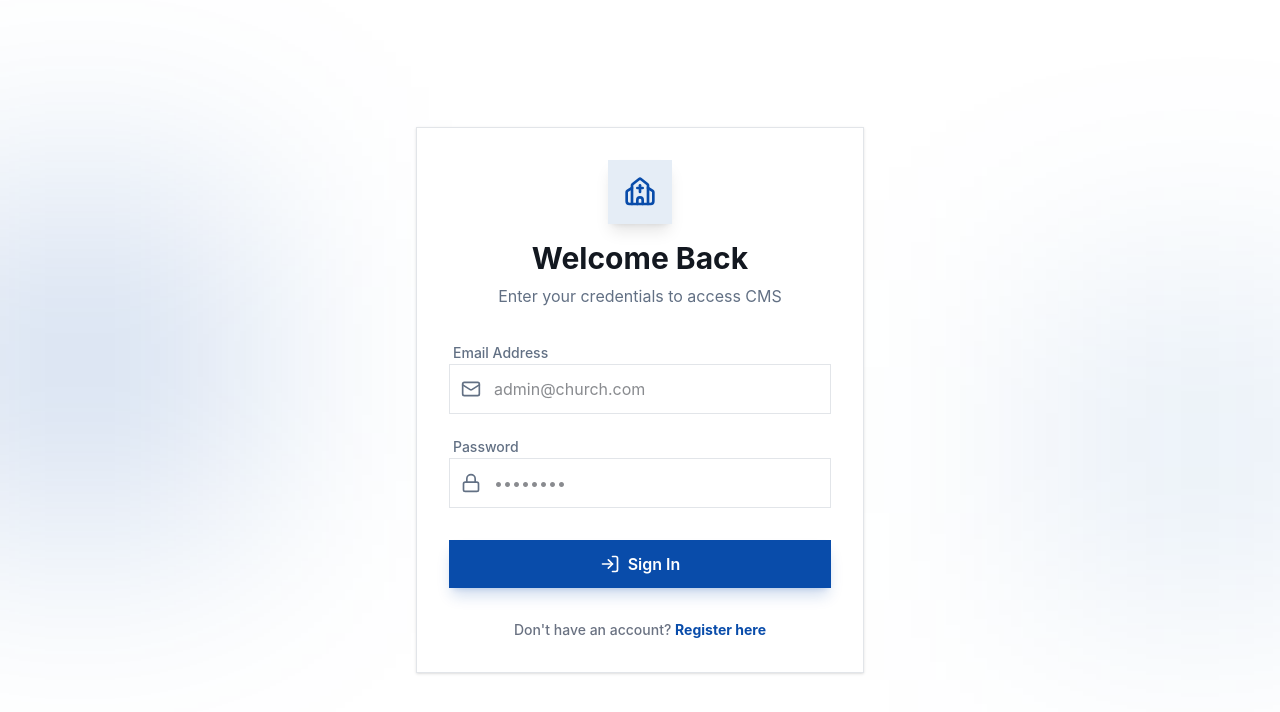
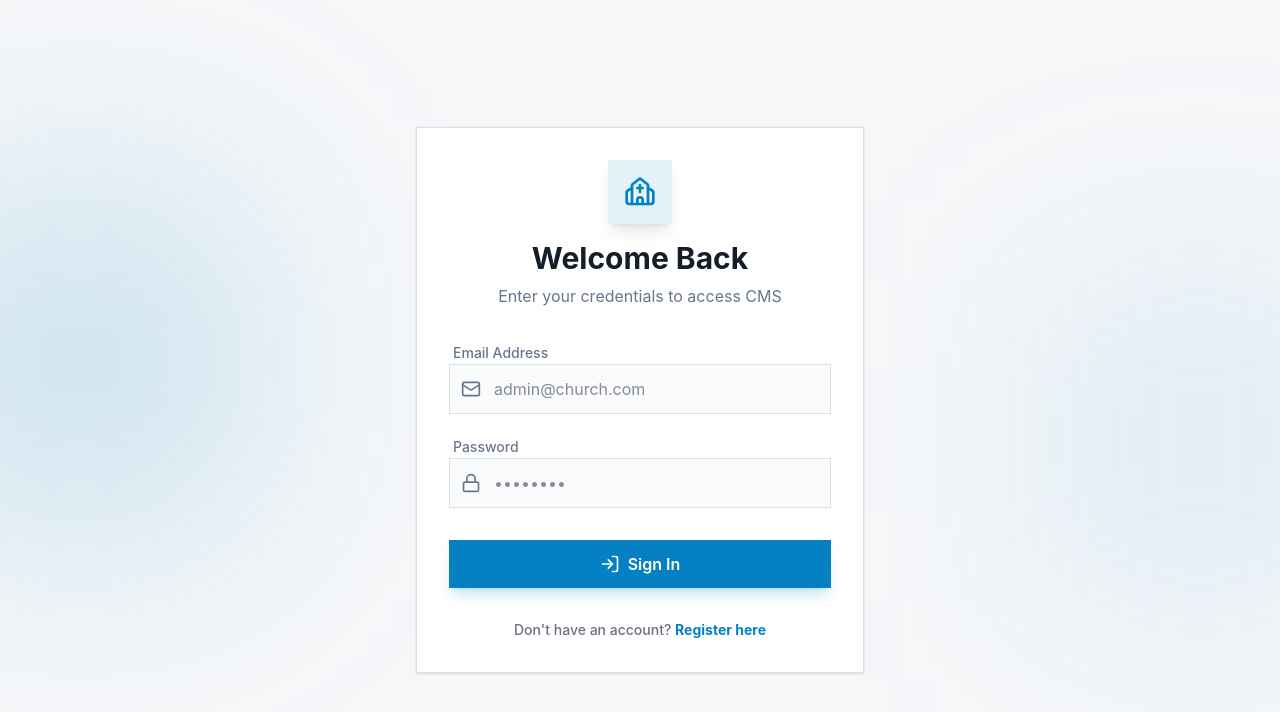
Before and after one commit to dondou21/cms, a Next.js app: page /login in a window 1280 px wide. Shown: the top 712 px of the page. Built offline with nearby package versions, Linux system fonts and the light colour scheme; no server answers.

Commit message:
Fix sidebar color with dedicated CSS token + improved dark mode theme (warm slate, not black)

```diff
--- a/app/components/Sidebar.tsx
+++ b/app/components/Sidebar.tsx
@@ -68,7 +68,7 @@ export default function Sidebar() {
     };
 
     return (
-        <aside className="flex flex-col flex-shrink-0 h-full w-60 bg-[#0284c7] text-white">
+        <aside className="sidebar-root flex flex-col flex-shrink-0 h-full w-60">
             {/* ── Brand ── */}
             <div className="flex items-center gap-3 px-5 py-5 border-b border-white/10">
                 <div className="w-9 h-9 rounded-lg bg-white/10 flex items-center justify-center shrink-0">
--- a/app/globals.css
+++ b/app/globals.css
@@ -1,87 +1,115 @@
 @import "tailwindcss";
 
 :root {
-  --background: 0 0% 100%;
-  --foreground: 215 25% 10%;
-  --card: 0 0% 100%;
-  --card-foreground: 215 25% 10%;
-  --popover: 0 0% 100%;
-  --popover-foreground: 215 25% 10%;
-  --primary: 215 90% 35%; /* #0a4d92 - Professional Blue */
+  /* Main surfaces */
+  --background:    210 20% 97%;      /* Soft light gray page */
+  --foreground:    215 30% 12%;
+  --card:          0 0% 100%;        /* White cards */
+  --card-foreground: 215 30% 12%;
+  --popover:       0 0% 100%;
+  --popover-foreground: 215 30% 12%;
+
+  /* Brand */
+  --primary:       201 96% 39%;      /* Sky Blue: #0284c7 */
   --primary-foreground: 0 0% 100%;
-  --secondary: 25 95% 50%; /* #f58220 - Vibrant Orange */
+  --secondary:     25 95% 50%;       /* Orange accent */
   --secondary-foreground: 0 0% 100%;
-  --muted: 210 20% 96%;
-  --muted-foreground: 215 15% 45%;
-  --accent: 215 90% 35%;
+
+  /* Muted */
+  --muted:         210 20% 93%;
+  --muted-foreground: 215 15% 48%;
+  --accent:        201 96% 39%;
   --accent-foreground: 0 0% 100%;
-  --destructive: 0 84% 60%;
+
+  /* Semantic */
+  --destructive:   0 84% 60%;
   --destructive-foreground: 0 0% 98%;
-  --border: 215 15% 90%;
-  --input: 215 15% 90%;
-  --ring: 25 95% 50%;
-  --radius: 0px; /* Sharp corners */
+  --border:        215 15% 88%;
+  --input:         215 15% 88%;
+  --ring:          201 96% 39%;
+  --radius:        0.5rem;
+
+  /* ── Sidebar ── dedicated token so it never blends with the page */
+  --sidebar-bg:    201 96% 30%;      /* Deeper sky blue for contrast */
+  --sidebar-fg:    0 0% 100%;
 }
 
 .dark {
-  --background: 215 25% 6% ; /* Very dark navy gray */
-  --foreground: 210 20% 98% ;
-  --card: 215 25% 8% ;
-  --card-foreground: 210 20% 98% ;
-  --popover: 215 25% 8% ;
-  --popover-foreground: 210 20% 98% ;
-  --primary: 210 100% 50% ; /* Brighter Blue for dark mode */
-  --primary-foreground: 0 0% 100% ;
-  --secondary: 25 95% 50% ; /* #f58220 */
-  --secondary-foreground: 0 0% 100% ;
-  --muted: 215 20% 15% ;
-  --muted-foreground: 215 10% 65% ;
-  --accent: 210 100% 50% ;
-  --accent-foreground: 0 0% 100% ;
-  --destructive: 0 62% 30% ;
-  --destructive-foreground: 0 0% 94% ;
-  --border: 215 20% 20% ;
-  --input: 215 20% 20% ;
-  --ring: 25 95% 50% ;
+  /* Page & cards — warm dark slate, NOT black */
+  --background:    222 18% 16%;      /* #1e2333 warm dark slate */
+  --foreground:    210 25% 92%;
+  --card:          222 18% 20%;      /* slightly lighter than bg */
+  --card-foreground: 210 25% 92%;
+  --popover:       222 18% 20%;
+  --popover-foreground: 210 25% 92%;
+
+  /* Brand */
+  --primary:       199 100% 50%;     /* brighter sky blue in dark */
+  --primary-foreground: 0 0% 100%;
+  --secondary:     25 95% 52%;
+  --secondary-foreground: 0 0% 100%;
+
+  /* Muted */
+  --muted:         222 15% 26%;
+  --muted-foreground: 215 12% 60%;
+  --accent:        199 100% 50%;
+  --accent-foreground: 0 0% 100%;
+
+  /* Semantic */
+  --destructive:   0 62% 40%;
+  --destructive-foreground: 0 0% 94%;
+  --border:        222 15% 28%;
+  --input:         222 15% 28%;
+  --ring:          199 100% 50%;
+
+  /* ── Sidebar ── same blue so it stands out against the warm dark page */
+  --sidebar-bg:    201 96% 27%;      /* deep sky blue */
+  --sidebar-fg:    0 0% 100%;
 }
 
 @theme {
-  --color-background: hsl(var(--background));
-  --color-foreground: hsl(var(--foreground));
-  --color-card: hsl(var(--card));
-  --color-card-foreground: hsl(var(--card-foreground));
-  --color-primary: hsl(var(--primary));
+  --color-background:         hsl(var(--background));
+  --color-foreground:         hsl(var(--foreground));
+  --color-card:               hsl(var(--card));
+  --color-card-foreground:    hsl(var(--card-foreground));
+  --color-primary:            hsl(var(--primary));
   --color-primary-foreground: hsl(var(--primary-foreground));
-  --color-secondary: hsl(var(--secondary));
+  --color-secondary:          hsl(var(--secondary));
   --color-secondary-foreground: hsl(var(--secondary-foreground));
-  --color-muted: hsl(var(--muted));
-  --color-muted-foreground: hsl(var(--muted-foreground));
-  --color-accent: hsl(var(--accent));
-  --color-accent-foreground: hsl(var(--accent-foreground));
-  --color-border: hsl(var(--border));
+  --color-muted:              hsl(var(--muted));
+  --color-muted-foreground:   hsl(var(--muted-foreground));
+  --color-accent:             hsl(var(--accent));
+  --color-accent-foreground:  hsl(var(--accent-foreground));
+  --color-border:             hsl(var(--border));
+  --color-destructive:        hsl(var(--destructive));
 }
 
+/* ── Base ── */
 body {
   background-color: hsl(var(--background));
   color: hsl(var(--foreground));
-  font-family: 'Inter', sans-serif;
+  font-family: 'Inter', system-ui, sans-serif;
   -webkit-font-smoothing: antialiased;
 }
 
+/* ── Sidebar utility class ── */
+.sidebar-root {
+  background-color: hsl(var(--sidebar-bg));
+  color: hsl(var(--sidebar-fg));
+}
+
+/* ── Misc utilities ── */
 .glass-card {
   background: var(--color-card);
   border: 1px solid var(--color-border);
-  box-shadow: 0 1px 3px 0 rgba(0, 0, 0, 0.1), 0 1px 2px -1px rgba(0, 0, 0, 0.1);
-}
-
-.gradient-text {
-  color: var(--color-foreground);
+  box-shadow: 0 1px 3px rgba(0,0,0,0.08), 0 1px 2px rgba(0,0,0,0.06);
 }
 
 .premium-shadow {
-  box-shadow: 0 10px 15px -3px rgba(0, 0, 0, 0.1), 0 4px 6px -4px rgba(0, 0, 0, 0.1);
+  box-shadow: 0 10px 15px -3px rgba(0,0,0,0.1), 0 4px 6px -4px rgba(0,0,0,0.1);
 }
 
+/* ── Print ── */
 @media print {
   .no-print { display: none !important; }
   .print-only { display: block !important; }
@@ -89,5 +117,4 @@ body {
   @page { margin: 1cm; }
   .print-break-after { page-break-after: always; }
 }
-
 .print-only { display: none; }
```
